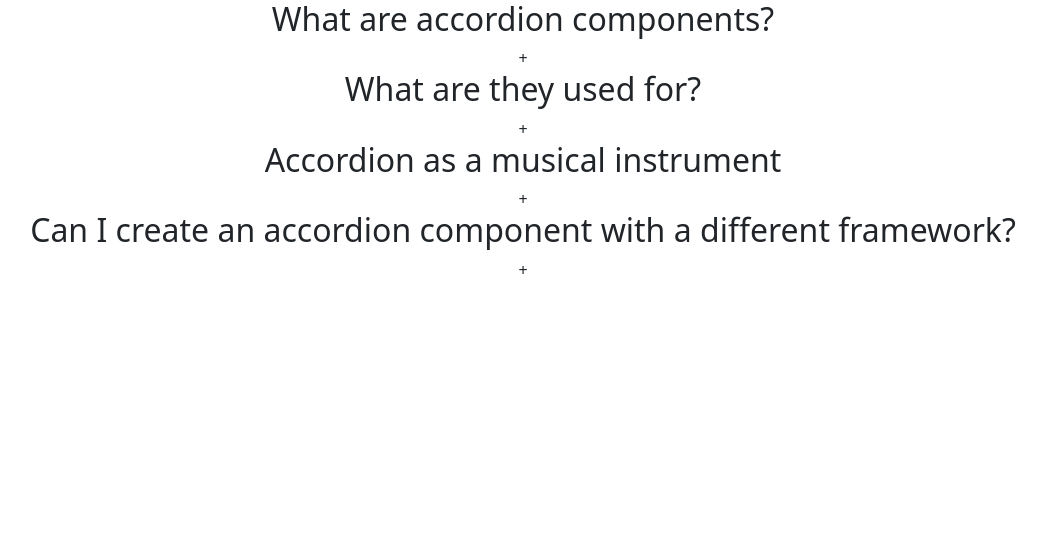
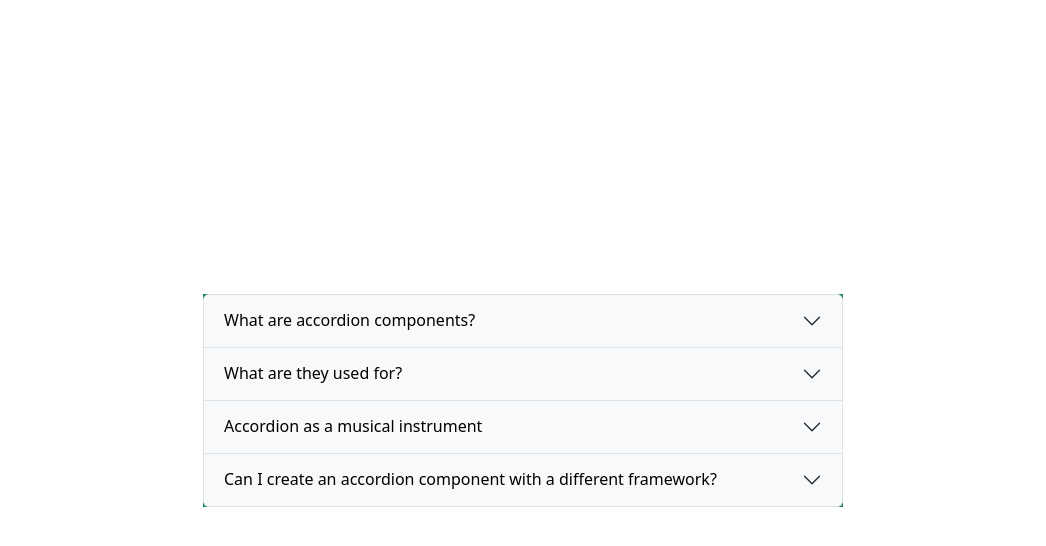
Before and after one commit to jabez-abija2399/React_projects, a React (Create React App) app in the folder accordian/: page / in a window 1280 px wide. Shown: the top 546 px of the page, without its empty margins (117-1163 px from the left). Built offline with nearby package versions, Linux system fonts and the light colour scheme.

Commit message:
Refactor Accordion component for improved accessibility and styling

```diff
--- a/accordian/src/accordian/index.jsx
+++ b/accordian/src/accordian/index.jsx
@@ -5,24 +5,51 @@ import "./style.css";
 const Accordian = () => {
   const [selected, setSelected] = useState(null);
 
-const handleSingleSelection = (id) => {
-    if (selected === id) {
-      setSelected(null);
-    } else {
-      setSelected(id);
-    }
-}
+  const handleSingleSelection = (id) => {
+    setSelected(selected === id ? null : id);
+  };
 
   return (
-    <div>
-      <div className="accordian">
+    <div className="d-flex justify-content-center align-items-center vh-100  ">
+      <div className="accordion w-50 bg-success" id="accordionExample">
         {data.map((item) => (
-          <div className="item">
-            <div className="title" onClick={() => handleSingleSelection(item.id)}>
-              <h2>{item.question}</h2>
-              <span>{selected === item.id ? "-" : "+"}</span>
+          <div className="accordion-item " key={item.id}>
+            <h2 className="accordion-header " id={`heading${item.id}`}>
+              <button
+                className={`accordion-button ${
+                  selected === item.id ? "" : "collapsed"
+                }`}
+                type="button"
+                onClick={() => handleSingleSelection(item.id)}
+                aria-expanded={selected === item.id ? "true" : "false"}
+                aria-controls={`collapse${item.id}`}
+                style={{
+                  backgroundColor: selected === item.id ? "#007bff" : "#f8f9fa", // Active and inactive background
+                  color: selected === item.id ? "#fff" : "#000", // Active and inactive text color
+                }}
+              >
+                {item.question}
+              </button>
+            </h2>
+
+            <div
+              id={`collapse${item.id}`}
+              className={`accordion-collapse collapse ${
+                selected === item.id ? "show" : ""
+              }`}
+              aria-labelledby={`heading${item.id}`}
+              data-bs-parent="#accordionExample"
+            >
+              <div
+                className="accordion-body "
+                style={{
+                  backgroundColor: "#f1f1f1", // Background color for accordion body
+                  color: "#333", // Text color for accordion body
+                }}
+              >
+                {item.answer}
+              </div>
             </div>
-            {selected === item.id && <p>{item.answer}</p>}
           </div>
         ))}
       </div>
```
